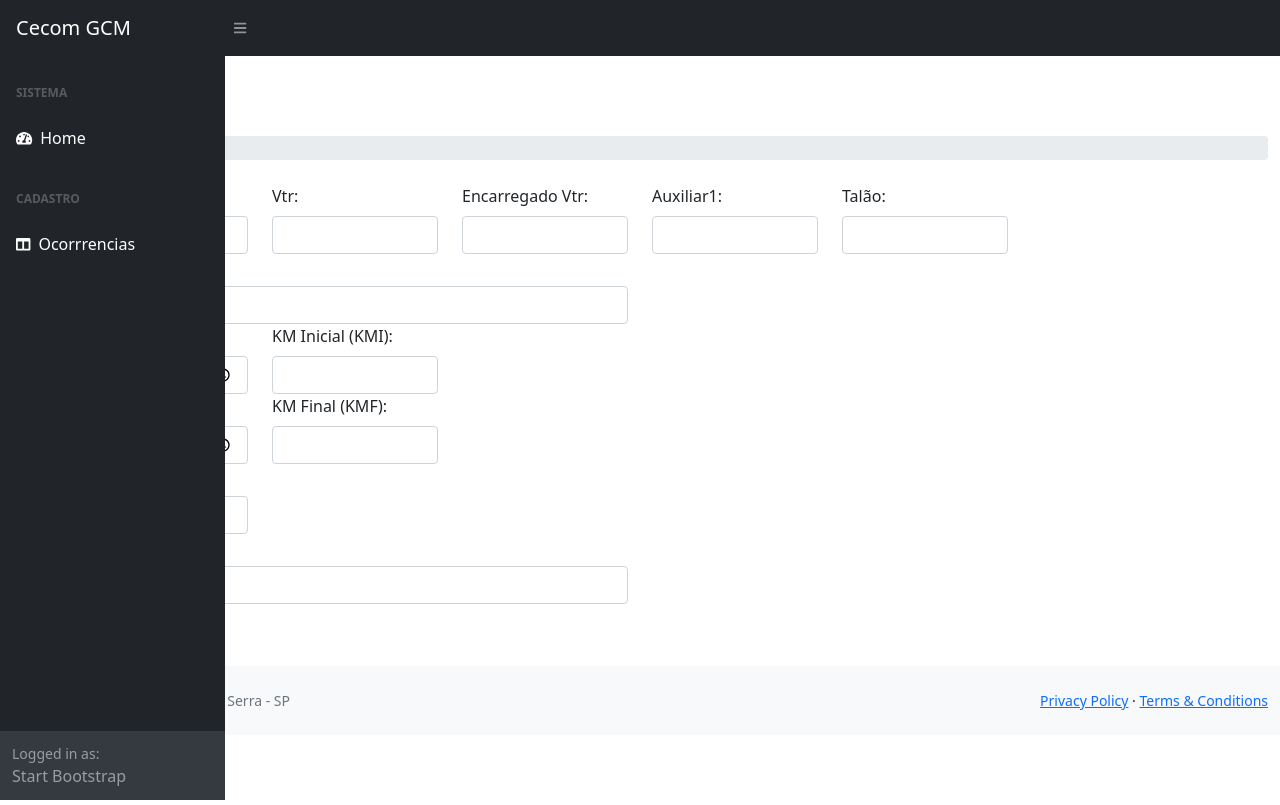
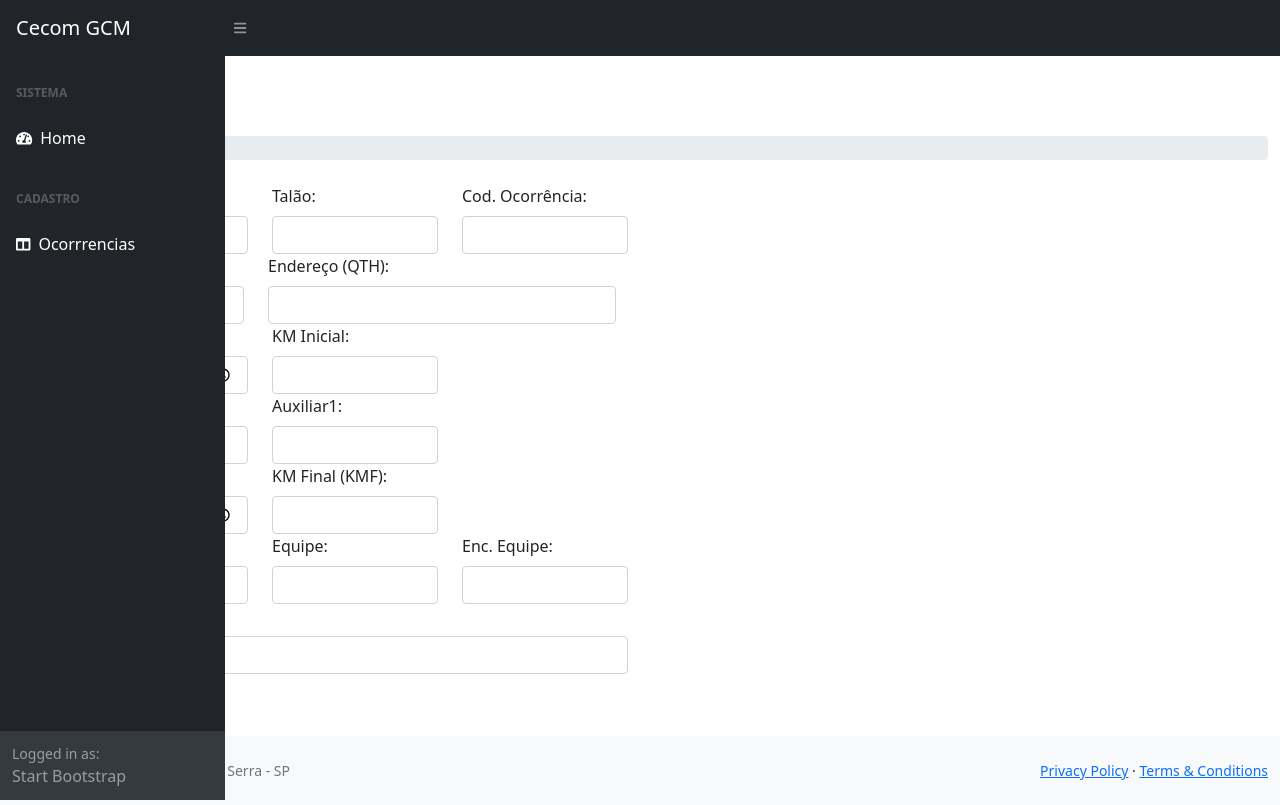
Before and after one commit to mendesvalentim/gcm, an Angular app in the folder ocorrencias-app/: page /ocorrencias-form in a window 1280 px wide. Built offline with nearby package versions, Linux system fonts and the light colour scheme.

Commit message:
inserção de ocorrência no bango H2

```diff
--- a/ocorrencias-app/src/app/ocorrencias.service.ts
+++ b/ocorrencias-app/src/app/ocorrencias.service.ts
@@ -25,9 +25,11 @@ export class OcorrenciasService {
     //ocorrencia.id = 10;
     ocorrencia.idUsuario = 10;
     ocorrencia.dataOcorrencia = '12/03/2021';
+    ocorrencia.codOcorrencia = 'm-01';
     ocorrencia.viatura = '94127';
     ocorrencia.numeroTalao = 123456;
-    ocorrencia.boGcm = 11213
+    ocorrencia.boGcm = 11213;
+    //ocorrencia.equipe = 'A';
    // ocorrencia.dataCadastro = '12563';
     ocorrencia.codOcorrencia = '12563';
     ocorrencia.endereco = '12563';
--- a/ocorrencias-app/src/app/ocorrencias/ocorrencias-form/ocorrencias-form.component.html
+++ b/ocorrencias-app/src/app/ocorrencias/ocorrencias-form/ocorrencias-form.component.html
@@ -12,16 +12,64 @@
                             [(ngModel)]="ocorrencia.dataOcorrencia" name="dataOcorrencia"/>
                 </div>
             </div>
+
             <div class="col-md-2">
                 <div class="form-goup">
-                    <label>Vtr:</label>
+                    <label>Talão:</label>
                     <input type="text" class="form-control"
-                    [(ngModel)]="ocorrencia.viatura" name="viatura"/>
+                    [(ngModel)]="ocorrencia.numeroTalao" name="numeroTalao"/>
+                </div>
+            </div>
+
+            <div class="col-md-2">
+                <div class="form-goup">
+                    <label>Cod. Ocorrência:</label>
+                    <input type="text" class="form-control"
+                    [(ngModel)]="ocorrencia.codOcorrencia" name="codOcorrencia"/>
+                </div>
+            </div>
+
+            <div class="row">
+                <div class="col-md-2">
+                    <div class="form-goup">
+                        <label>Vtr:</label>
+                        <input type="text" class="form-control"
+                        [(ngModel)]="ocorrencia.viatura" name="viatura"/>
+                    </div>
+                </div>
+
+                <div class="col-md-4">
+                    <div class="form-goup">
+                        <label>Endereço (QTH):</label>
+                        <input type="text" class="form-control"
+                        [(ngModel)]="ocorrencia.endereco" name="endereco"/>
+                    </div>
+                </div>
+            </div>
+
+        </div>
+
+        <div class="row">
+            <div class="col-md-2">
+                <div class="form-goup">
+                    <label>Hora Inicial:</label>
+                    <input type="time" class="form-control"
+                    [(ngModel)]="ocorrencia.horaInicial" name="horaInicial"/>
                 </div>
             </div>
             <div class="col-md-2">
                 <div class="form-goup">
-                    <label>Encarregado Vtr:</label>
+                    <label>KM Inicial:</label>
+                    <input type="text" class="form-control"
+                    [(ngModel)]="ocorrencia.kmInicial" name="kmInicial"/>
+                </div>
+            </div>
+        </div>
+
+        <div class="row">
+            <div class="col-md-2">
+                <div class="form-goup">
+                    <label>Enc. Vtr:</label>
                     <input type="text" class="form-control"
                     [(ngModel)]="ocorrencia.encarregadoVtr" name="encarregadoVtr"/>
                 </div>
@@ -31,41 +79,6 @@
                     <label>Auxiliar1:</label>
                     <input type="text" class="form-control"
                     [(ngModel)]="ocorrencia.auxiliar1" name="auxiliar1"/>
-                </div>
-            </div>
-            <div class="col-md-2">
-                <div class="form-goup">
-                    <label>Talão:</label>
-                    <input type="text" class="form-control"
-                    [(ngModel)]="ocorrencia.numeroTalao" name="numeroTalao"/>
-                </div>
-            </div>
-        </div>
-
-        <div class="row">
-            <div class="col-md-6">
-                <div class="form-goup">
-                    <label>Endereço (QTH):</label>
-                    <input type="text" class="form-control"
-                    [(ngModel)]="ocorrencia.endereco" name="endereco"/>
-                </div>
-            </div>
-
-        </div>
-
-        <div class="row">
-            <div class="col-md-2">
-                <div class="form-goup">
-                    <label>Hora Inicial (Qtri):</label>
-                    <input type="time" class="form-control"
-                    [(ngModel)]="ocorrencia.horaInicial" name="horaInicial"/>
-                </div>
-            </div>
-            <div class="col-md-2">
-                <div class="form-goup">
-                    <label>KM Inicial (KMI):</label>
-                    <input type="text" class="form-control"
-                    [(ngModel)]="ocorrencia.kmInicial" name="kmInicial"/>
                 </div>
             </div>
         </div>
@@ -95,6 +108,20 @@
                     [(ngModel)]="ocorrencia.boGcm" name="boGcm"/>
                 </div>
             </div>
+            <div class="col-md-2">
+                <div class="form-goup">
+                    <label>Equipe:</label>
+                    <input type="text" class="form-control"
+                    [(ngModel)]="ocorrencia.equipe" name="equipe"/>
+                </div>
+            </div>
+            <div class="col-md-2">
+                <div class="form-goup">
+                    <label>Enc. Equipe:</label>
+                    <input type="text" class="form-control"
+                    [(ngModel)]="ocorrencia.encEquipe" name="encEquipe"/>
+                </div>
+            </div>
         </div>
 
         <div class="row">
--- a/ocorrencias-app/src/app/ocorrencias/ocorrencias.ts
+++ b/ocorrencias-app/src/app/ocorrencias/ocorrencias.ts
@@ -5,6 +5,8 @@ export class Ocorrencia {
     idUsuario!: number;
     numeroTalao!: number;
     boGcm!: number;
+    equipe!: string;
+    encEquipe!: string;
     dataCadastro!: string;
     dataOcorrencia!: string;
     codOcorrencia!: string;
```
Also changed, not shown: 3 other files (tests, documents, lock files or other folders).
